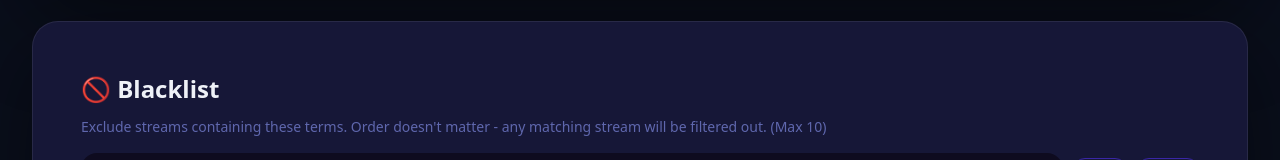
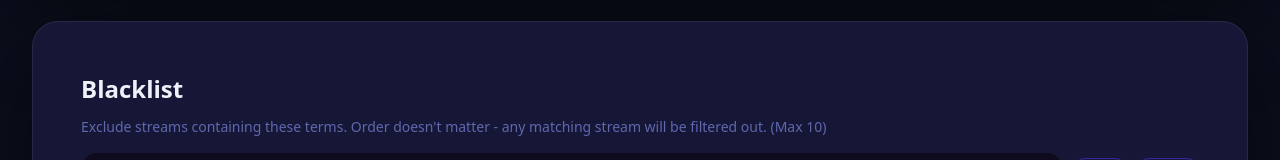
Before and after one commit to keypop3750/AutoStream, a website: page ui/configure.html in a window 1280 px wide. Shown: the part 921-1081 px from the top of the page. Drawn offline with Linux system fonts and the light colour scheme.

Commit message:
Remove emoji from Blacklist section header

```diff
--- a/ui/configure.html
+++ b/ui/configure.html
@@ -171,7 +171,7 @@
 
     <!-- Separate Blacklist Section -->
     <div class="card" style="margin-top: 32px;">
-      <h2 style="font-weight: 700; font-size: 24px; margin: 0 0 8px; color: var(--fg);">🚫 Blacklist</h2>
+      <h2 style="font-weight: 700; font-size: 24px; margin: 0 0 8px; color: var(--fg);">Blacklist</h2>
       <p style="margin: 0 0 16px; font-size: 14px; color: var(--muted); text-align: left;">Exclude streams containing these terms. Order doesn't matter - any matching stream will be filtered out. <span class="muted">(Max 10)</span></p>
 
       <div id="blacklistSection">
```
